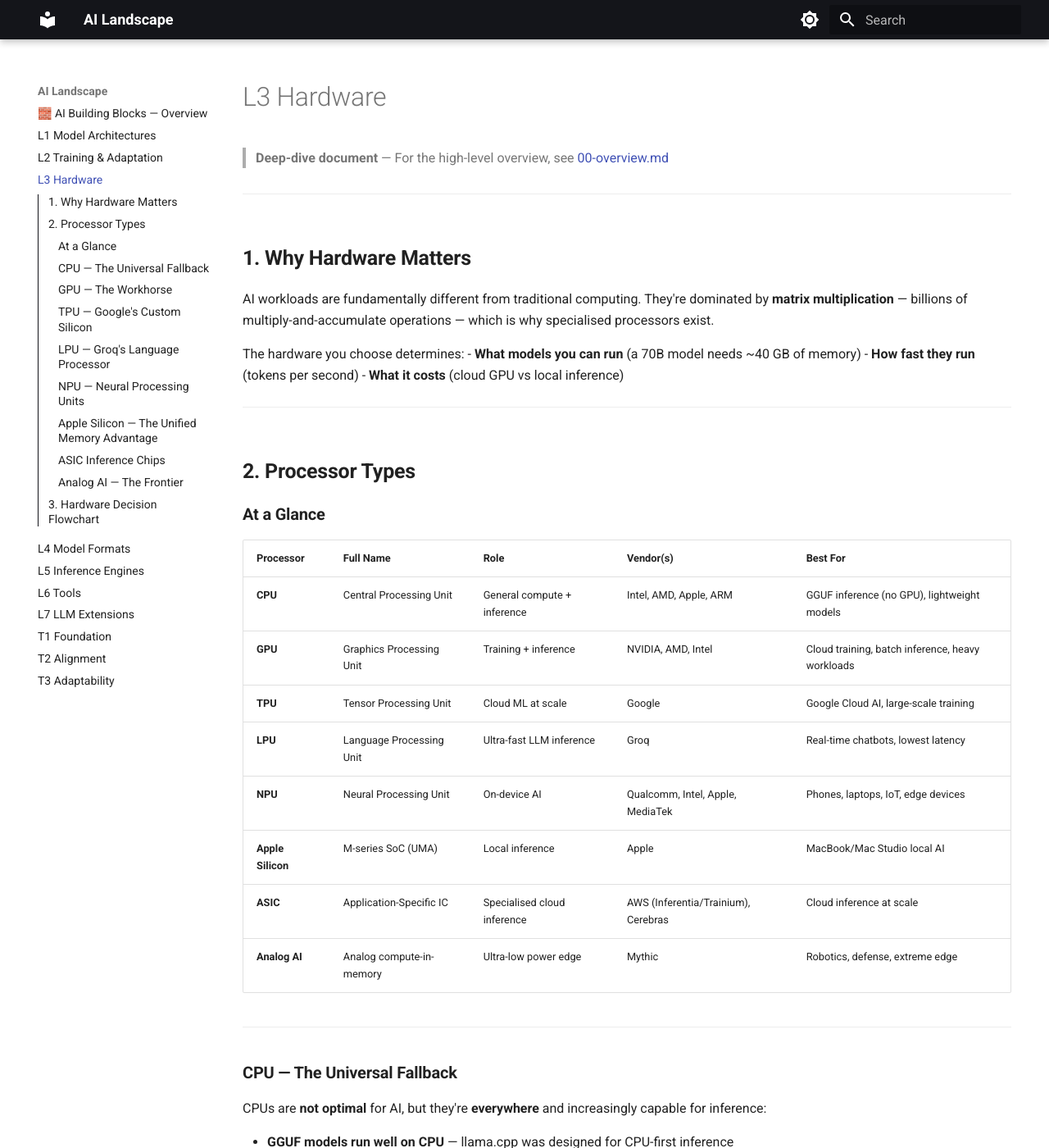
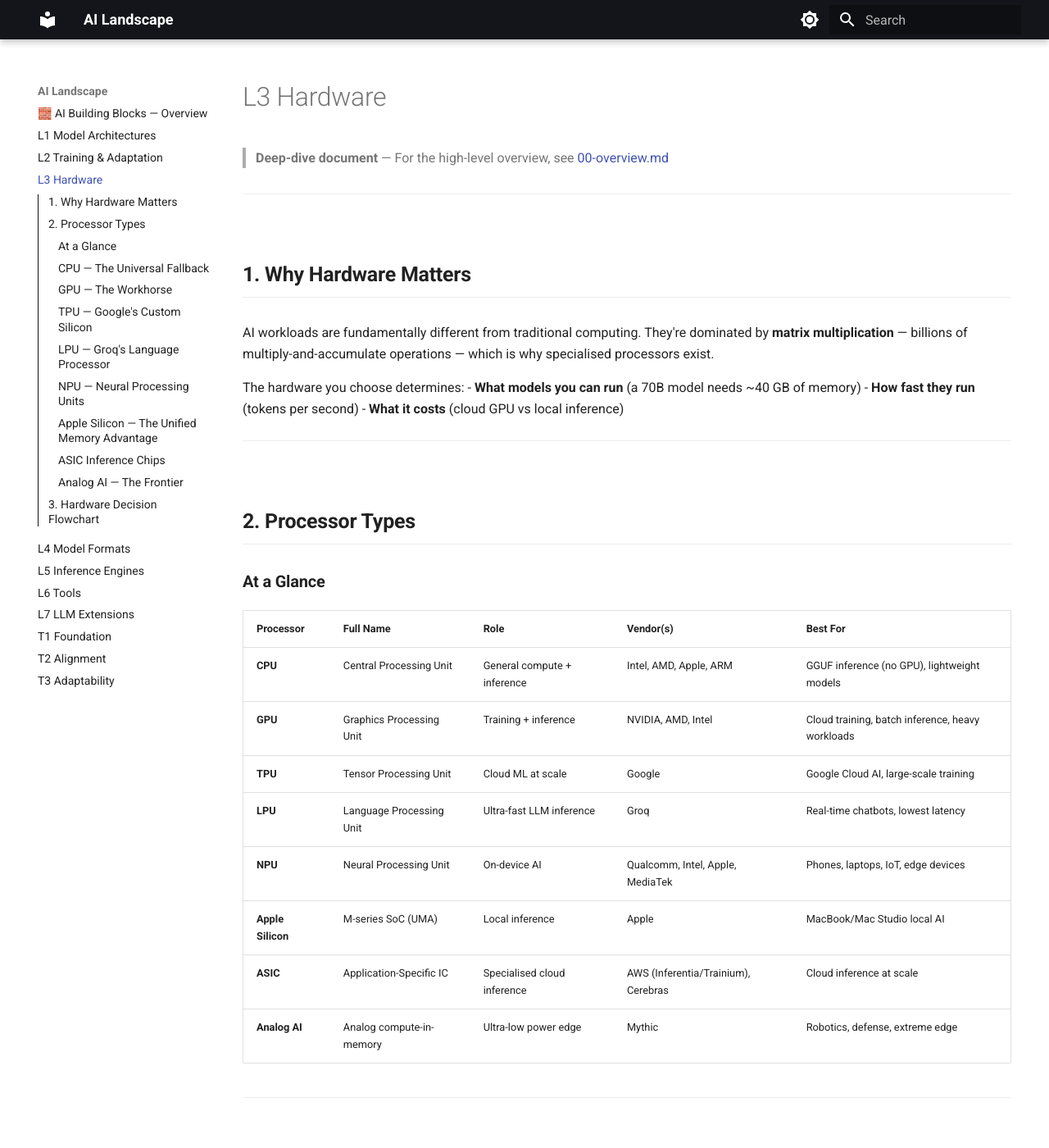
Before and after one commit to jaojbls/ai-landscape, an MkDocs documentation site: the page built from docs/03-hardware.md, in a window 1280 px wide and 1400 px high. Shown: the whole window at 82% size. Built offline with MkDocs 1.6.1 and Material for MkDocs 9.7.7, drawn with Linux system fonts in a browser that asks for light colours.

Commit message:
Revert H1 structural change to restore missing TOC items, keeping the emojis

```diff
--- a/docs/stylesheets/extra.css
+++ b/docs/stylesheets/extra.css
@@ -1,7 +1,7 @@
 /* Refined, Elegant Spacing for Single-Page Layout */
 
-/* Chapter Breaks (H1: 🥞 AI Stack Layers, 🌱 Living Stack Tiers) */
-.md-typeset h1:not(:first-child) {
+/* Chapter Breaks (H2: 🥞 AI Stack Layers, 🌱 Living Stack Tiers) */
+.md-typeset h2 {
   margin-top: 4rem !important;
   margin-bottom: 1.5rem !important;
   padding-bottom: 0.5rem;
@@ -11,8 +11,8 @@
   color: var(--md-default-fg-color);
 }
 
-/* Sub-Chapters (H2: L1 Model Architectures, T1 Foundation) */
-.md-typeset h2 {
+/* Sub-Chapters (H3: L1 Model Architectures, T1 Foundation) */
+.md-typeset h3 {
   margin-top: 3rem !important;
   margin-bottom: 1rem !important;
   font-weight: 600;
@@ -20,8 +20,8 @@
   border-bottom: none;
 }
 
-/* Sections (H3: 1. What Is an Inference Engine?) */
-.md-typeset h3 {
+/* Sections (H4: 1. What Is an Inference Engine?) */
+.md-typeset h4 {
   margin-top: 2rem !important;
   margin-bottom: 0.75rem !important;
   font-weight: 600;
@@ -29,13 +29,13 @@
 
 /* ADJACENT SIBLING RULES to prevent massive gaps */
 
-/* If a Layer (H2) directly follows a Category (H1), don't double the spacing */
-.md-typeset h1 + h2 {
+/* If a Layer (H3) directly follows a Category (H2), don't double the spacing */
+.md-typeset h2 + h3 {
   margin-top: 1rem !important;
 }
 
-/* If a Section (H3) directly follows a Layer (H2), squash the spacing so they group together nicely */
-.md-typeset h2 + h3 {
+/* If a Section (H4) directly follows a Layer (H3), squash the spacing so they group together nicely */
+.md-typeset h3 + h4 {
   margin-top: 0.5rem !important;
 }
 
```
Also changed, not shown: 1 other file.
